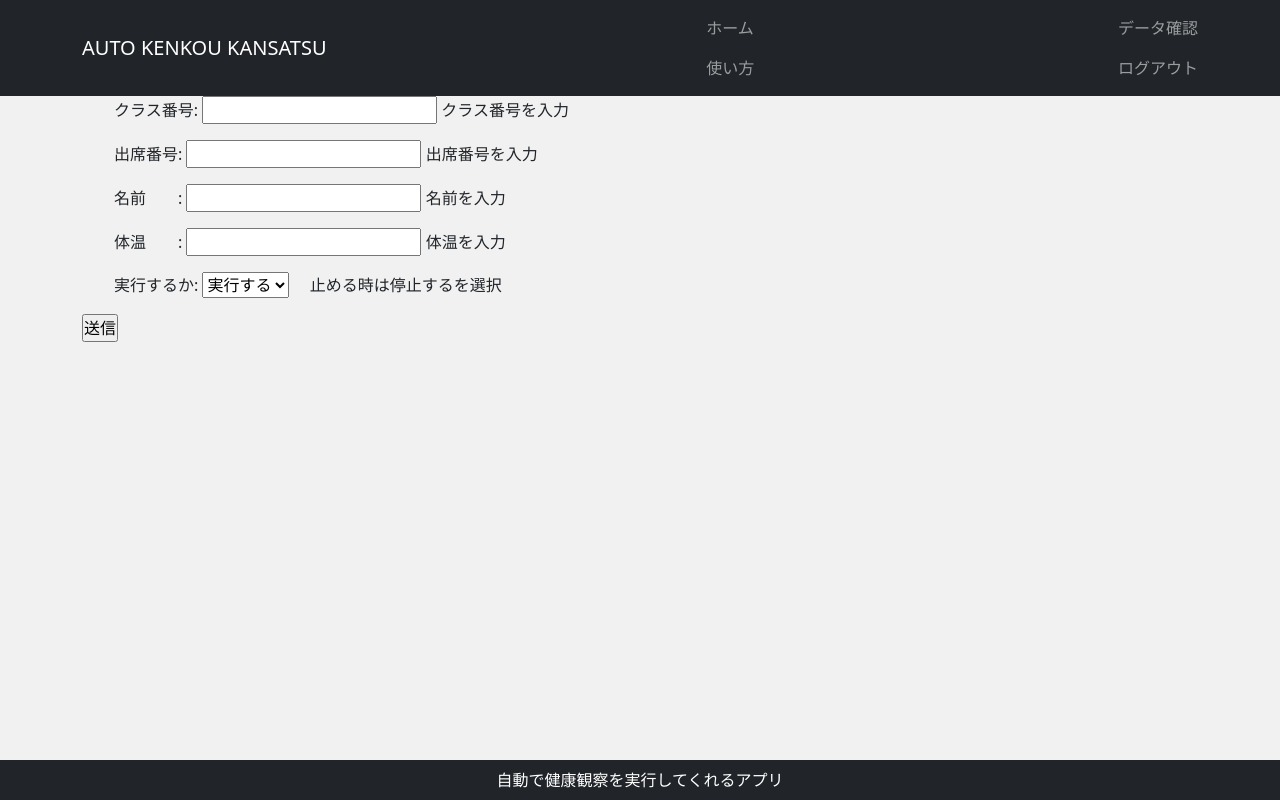
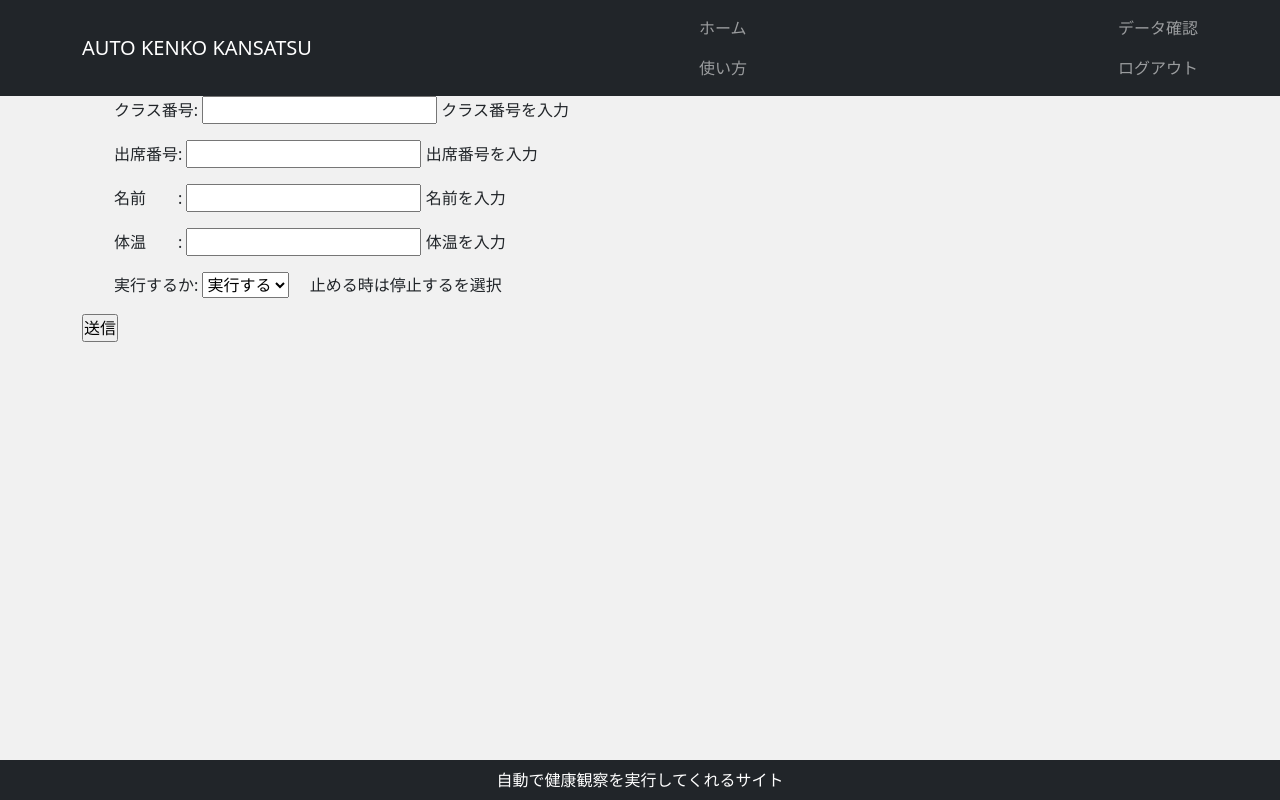
Before and after one commit to ANKM0/auto_kenkou_kansatu, a Django app: page /create/ in a window 1280 px wide. Run offline with Django 3.2, Linux system fonts and the light colour scheme; a user stored in the database is signed in.

Commit message:
色々追加

```diff
--- a/config/settings.py
+++ b/config/settings.py
@@ -24,9 +24,9 @@ BASE_DIR = Path(__file__).resolve().parent.parent
 SECRET_KEY = 'django-insecure-v68y-=^(ah=j(ntdw^^%+^(ffrwssx^g3r)@r+0*oj5#*h52z4'
 
 # SECURITY WARNING: don't run with debug turned on in production!
-DEBUG = True
+DEBUG = False
 
-ALLOWED_HOSTS = []
+ALLOWED_HOSTS = ["auto-kenko-kansatsu.herokuapp.com"]
 
 
 # Application definition
--- /dev/null
+++ b/rentime.txt
@@ -0,0 +1 @@
+python-3.9
--- a/templates/users/base.html
+++ b/templates/users/base.html
@@ -8,12 +8,12 @@
     <meta name="viewport" content="width=device-width, initial-scale=1.0">
     <link href="https://cdn.jsdelivr.net/npm/bootstrap@5.0.0-beta1/dist/css/bootstrap.min.css" rel="stylesheet" integrity="sha384-giJF6kkoqNQ00vy+HMDP7azOuL0xtbfIcaT9wjKHr8RbDVddVHyTfAAsrekwKmP1" crossorigin="anonymous">
     <link rel="stylesheet" href="{% static 'css/style.css' %}">
-    <title>AUTO KENKOU KANSATSU</title>
+    <title>AUTO KENKO KANSATSU</title>
 </head>
 <body>
     <nav class="navbar navbbar-expand-lg navbar-dark bg-dark">
         <div class="container">
-            <a class="navbar-brand" href="/">AUTO KENKOU KANSATSU</a>
+            <a class="navbar-brand" href="/">AUTO KENKO KANSATSU</a>
             <ul class="navbar-nav ml-auto">
                 <li class="nav-item">
                     <a class="nav-link" href="{% url 'users:index' %}">ホーム</a>
@@ -55,7 +55,7 @@
         </div>
     </main>
     <footer class="py-2 bg-dark">
-        <p class="m-0 text-center text-white">自動で健康観察を実行してくれるアプリ</p>
+        <p class="m-0 text-center text-white">自動で健康観察を実行してくれるサイト</p>
     </footer>
 
     {% block extra_js %}
```
Also changed, not shown: requirements.txt (added), 1 other file.
